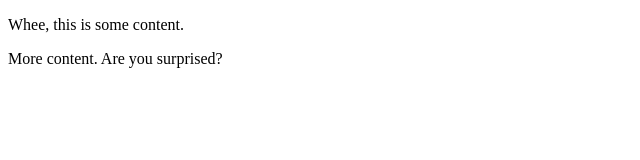
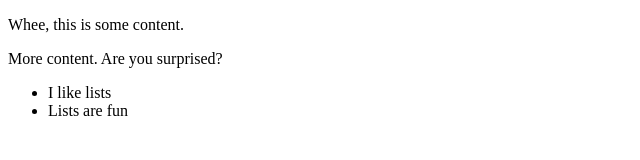
Before and after one commit to donburks/mar122018_git, a plain HTML site: page index.html in a window 1280 px wide. Shown: the whole page, without its empty margins (0-640 px from the left). Drawn offline with Linux system fonts and the light colour scheme.

Commit message:
Added a list to index.html

```diff
--- a/index.html
+++ b/index.html
@@ -7,6 +7,10 @@
     <p>Whee, this is some content.</p>
     <div>
       <p>More content. Are you surprised?</p>
+      <ul>
+        <li>I like lists</li>
+        <li>Lists are fun</li>
+      </ul>
     </div>
   </body>
 </html>
```
